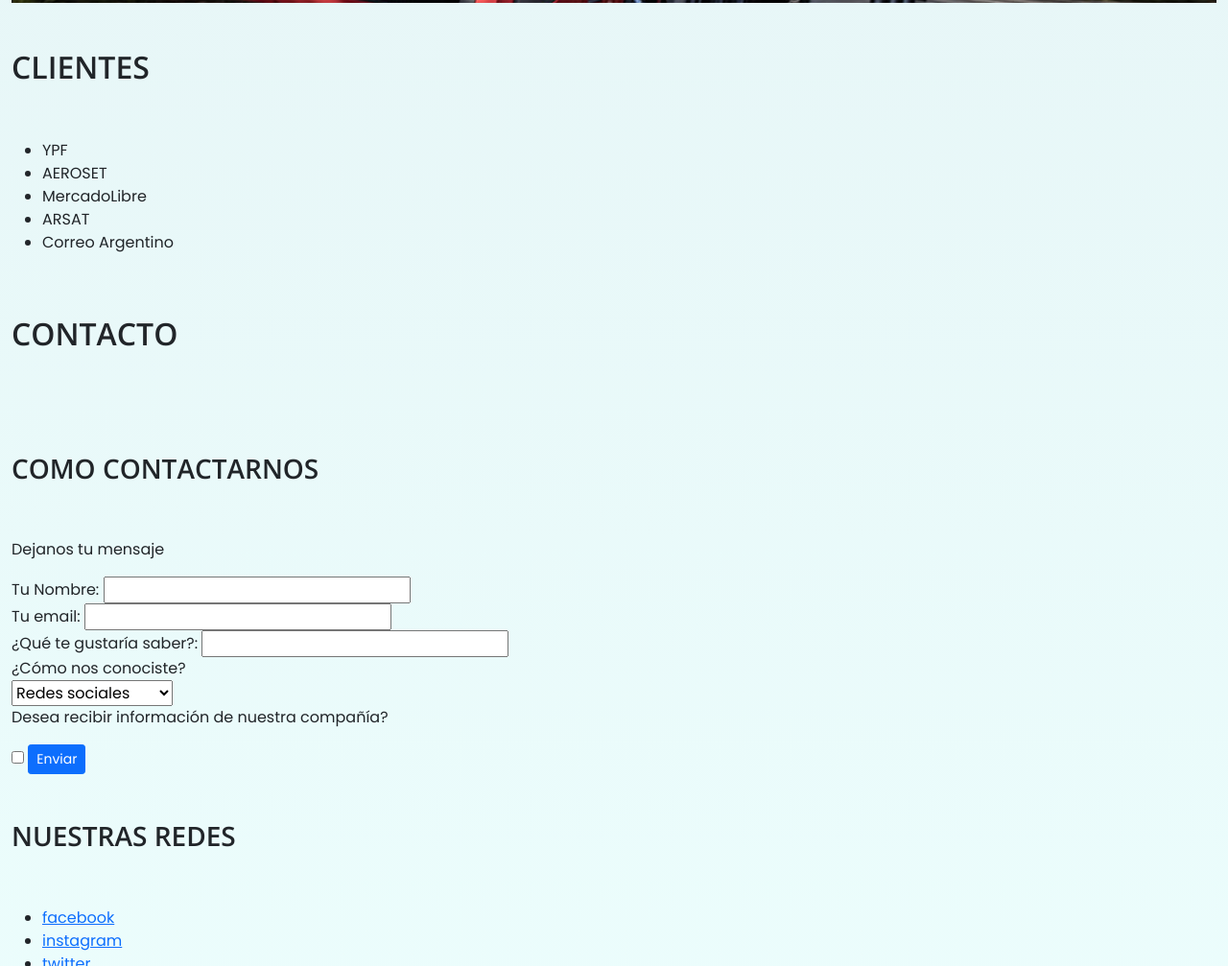
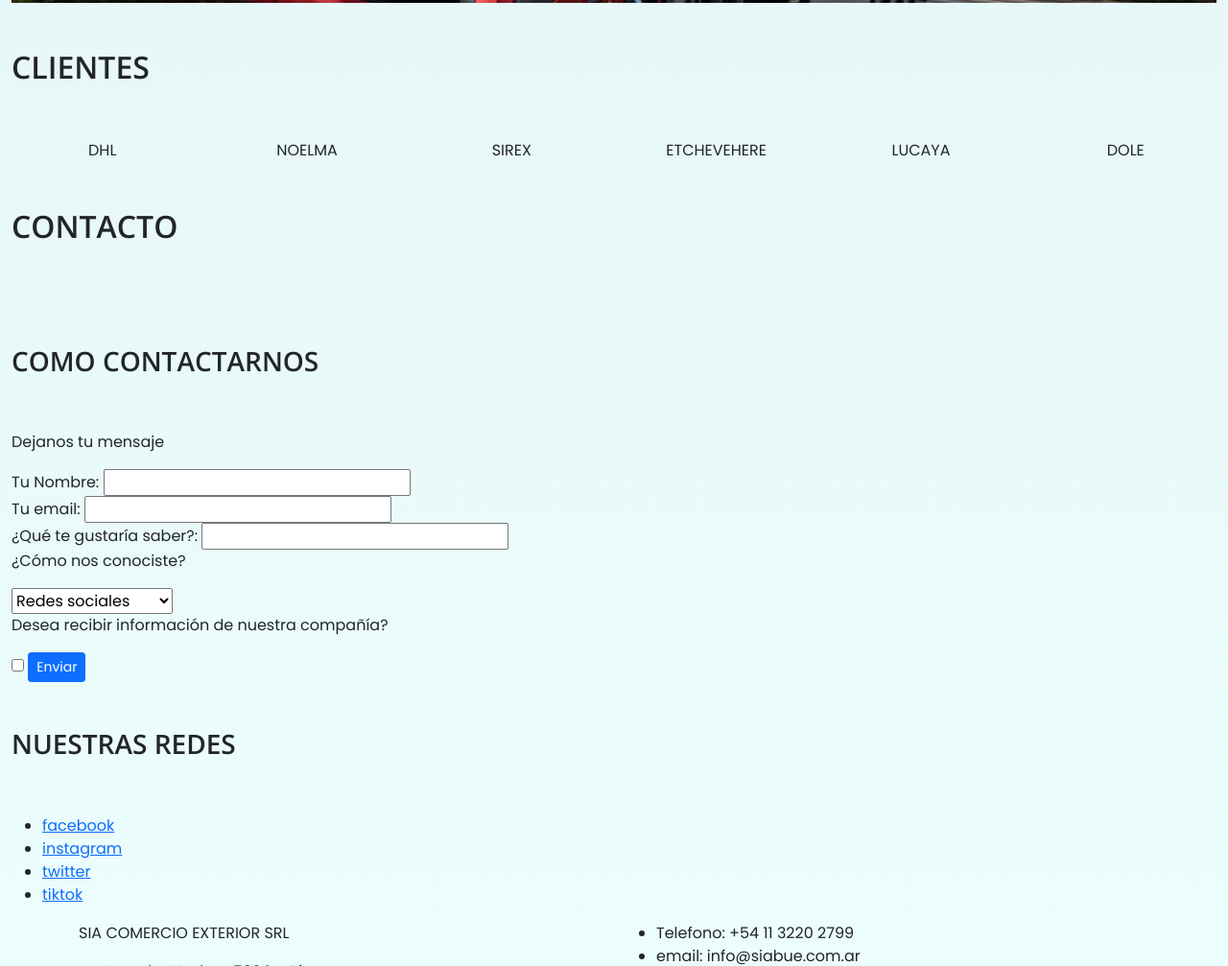
Before and after one commit to FerrariClaudio/ProyectoFinal, a website: page index.html in a window 1280 px wide. Shown: the part 3540-4547 px from the top of the page at 96% size. Drawn offline with nearby package versions, Linux system fonts and the light colour scheme.

Commit message:
cambios en el form, corrección de duplicados, cambio de la sección clientes

```diff
--- a/index.html
+++ b/index.html
@@ -290,16 +290,29 @@
         <div class="parallax" id="camion"></div>
 
         <!-- SECCIÓN CLIENTES -->
-        <section class="row">
+        <section class='row'>
             <div class="col-12">
                 <h2 id="clientes">CLIENTES</h2>
-                <ul>
-                    <li>YPF</li>
-                    <li>AEROSET</li>
-                    <li>MercadoLibre</li>
-                    <li>ARSAT</li>
-                    <li>Correo Argentino</li>
-                </ul>
+            </div>
+            <div class="col-2 text-center">
+                DHL
+            </div>
+            <div class="col-2 text-center">
+                NOELMA
+            </div>
+            <div class="col-2 text-center">
+                SIREX
+            </div>
+            <div class="col-2 text-center">
+                ETCHEVEHERE
+            </div>
+            <div class="col-2 text-center">
+                LUCAYA
+            </div>
+            <div class="col-2 text-center">
+                DOLE
+            </div>
+
             </div>
         </section>
 
@@ -313,12 +326,21 @@
 
                 <div class="col-12">
                     <form action="http://gruposia.com.ar/server.php">
-                        <div> Tu Nombre: <input type="text" id="nombre"></div>
-                        <div> Tu email: <input type="text" id="email"></div>
-                        <div> ¿Qué te gustaría saber?: <input type="text" id="mensaje"></div>
+                        <div>
+                            <label for="nombre"> Tu Nombre:</label>
+                            <input type="text" id="nombre">
+                        </div>
+                        <div>
+                            <label for="email">Tu email:</label>
+                            <input type="text" id="email">
+                        </div>
+                        <div>
+                            <label for="mensaje">¿Qué te gustaría saber?:</label>
+                            <input type="text" id="mensaje">
+                        </div>
 
-                        ¿Cómo nos conociste?
                         <!-- DESPLEGABLE -->
+                        <p> ¿Cómo nos conociste? </p>
                         <div>
                             <select name="referencia" id="ref">
                                 <option value="redes">Redes sociales</option>
@@ -396,13 +418,6 @@
         </div>
     </footer>
 
-    </main>
-
-    <footer>
-        <section></section>
-        <section></section>
-    </footer>
-
     <!-- SCRIPTS -->
     <script src="https://cdn.jsdelivr.net/npm/@popperjs/core@2.9.2/dist/umd/popper.min.js"
         integrity="sha384-IQsoLXl5PILFhosVNubq5LC7Qb9DXgDA9i+tQ8Zj3iwWAwPtgFTxbJ8NT4GN1R8p"
```
